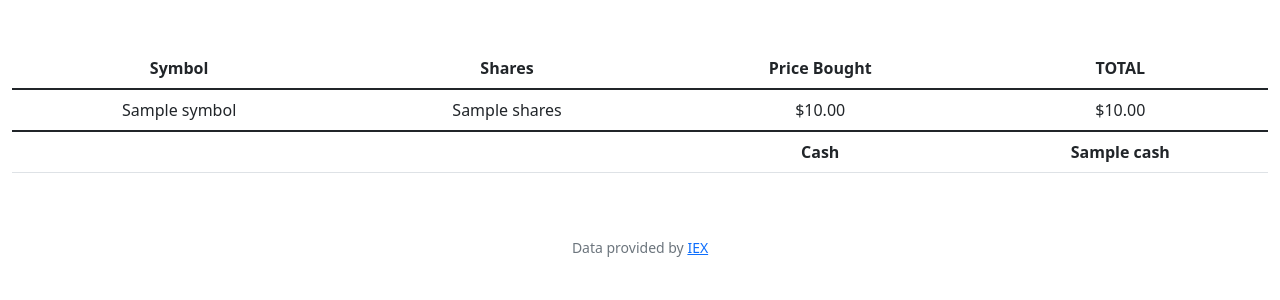
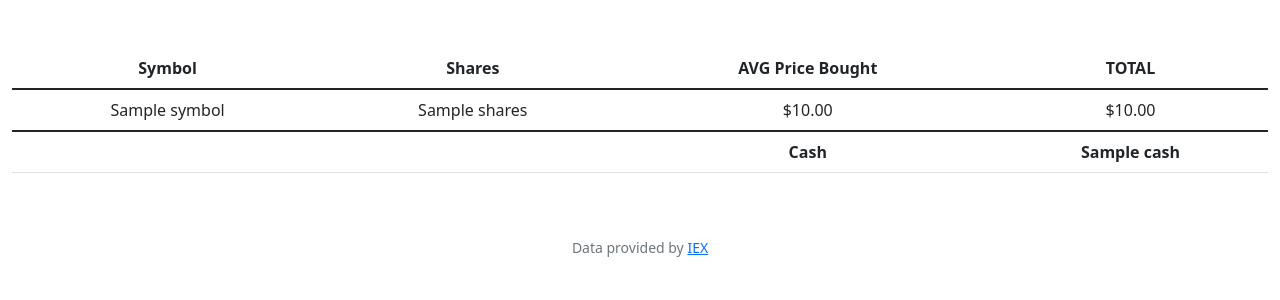
Before and after one commit to JordanZaz/finance, a Flask app: template finance/templates/index.html in a window 1280 px wide. Shown: the part 76-376 px from the top of the page. Run offline with Flask 2, Linux system fonts and the light colour scheme; the template is opened without the code that fills it: most values are stand-ins (such as "Sample title", 1, 10 or a date in 2020); some libraries are stand-ins or nearby versions.

Commit message:
Update index.html

```diff
--- a/finance/templates/index.html
+++ b/finance/templates/index.html
@@ -10,7 +10,7 @@
         <tr>
             <th scope="col">Symbol</th>
             <th scope="col">Shares</th>
-            <th scope="col">Price Bought</th>
+            <th scope="col">AVG Price Bought</th>
             <th scope="col">TOTAL</th>
         </tr>
     </thead>
```
